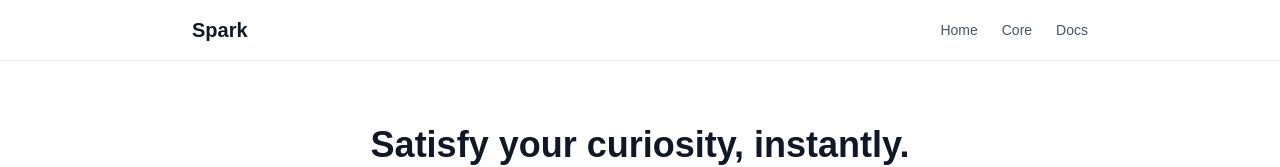
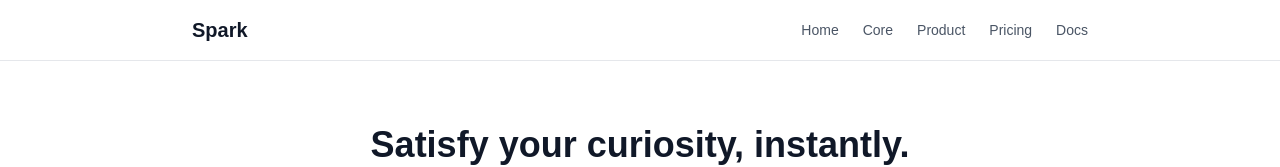
Before and after one commit to jdiego-cloud/spark, a Next.js app: page / in a window 1280 px wide. Shown: the top 167 px of the page. Built offline with nearby package versions, Linux system fonts and the light colour scheme.

Commit message:
Add Product and Pricing links to navbar

```diff
--- a/components/Navbar.tsx
+++ b/components/Navbar.tsx
@@ -14,6 +14,12 @@
           <Link href="/core" className="text-sm text-gray-600 hover:text-gray-900">
             Core
           </Link>
+          <Link href="/product" className="text-sm text-gray-600 hover:text-gray-900">
+            Product
+          </Link>
+          <Link href="/pricing" className="text-sm text-gray-600 hover:text-gray-900">
+            Pricing
+          </Link>
           <Link href="/docs" className="text-sm text-gray-600 hover:text-gray-900">
             Docs
           </Link>
```
